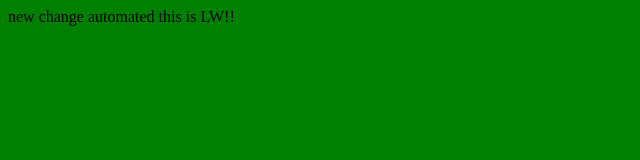
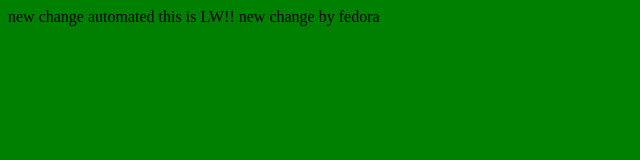
Before and after one commit to ashu180674/jenkins, a plain HTML site: page index.html in a window 1280 px wide. Shown: the whole page, without its empty margins (0-640 px from the left). Drawn offline with Linux system fonts and the light colour scheme.

Commit message:
first commit

```diff
--- a/index.html
+++ b/index.html
@@ -1,5 +1,5 @@
 <body bgcolor='green'>
 new change automated
 this is LW!!
-
+new change by fedora
 </body>
```
